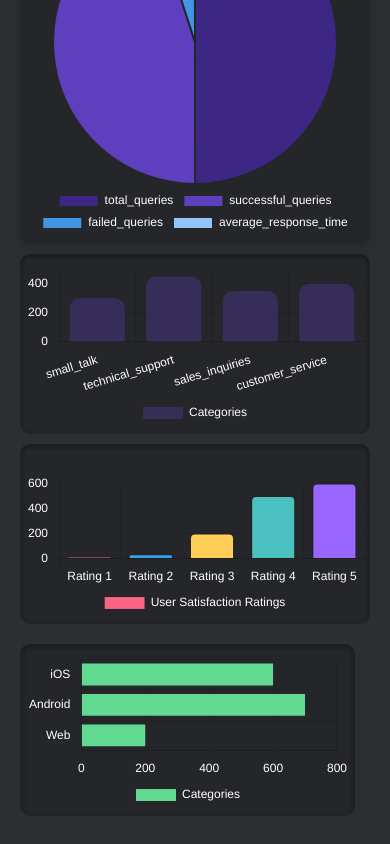
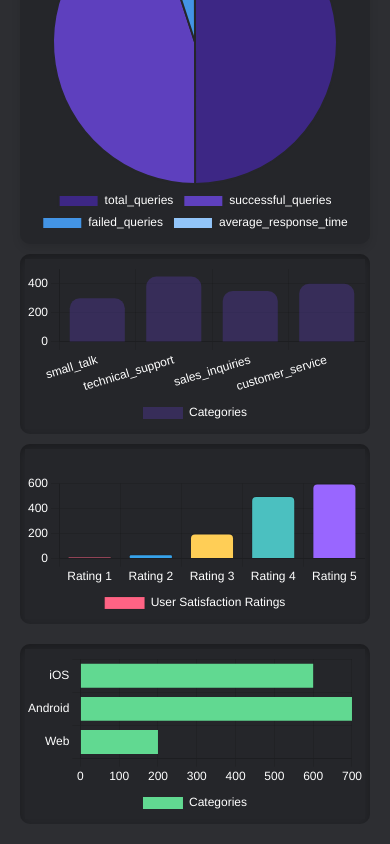
Before and after one commit to pruthviasolkar/AI-Insights-Dashboard, a React (Vite) app: page / in a window 390 px wide. Shown: the part 758-1602 px from the top of the page. Built offline with nearby package versions, Linux system fonts and the light colour scheme.

Commit message:
userrating

```diff
--- a/src/App.css
+++ b/src/App.css
@@ -72,6 +72,12 @@ text-rendering: optimizeLegibility;
   .maindash{
     margin: 20px;
   }
+  .chartsrow3{
+    display: flex;
+    justify-content: flex-end;
+    margin-right: 0px;
+    flex-wrap: wrap;
+  }
 
 
 }
```
